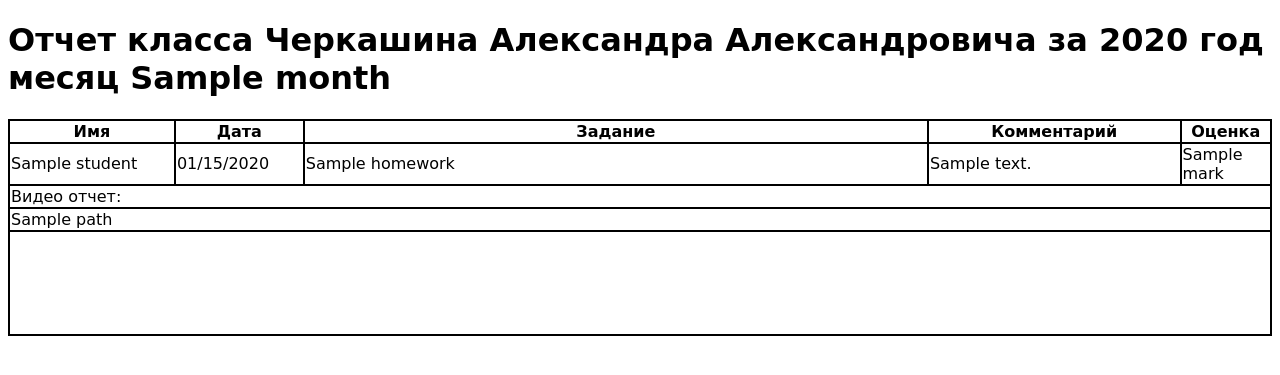
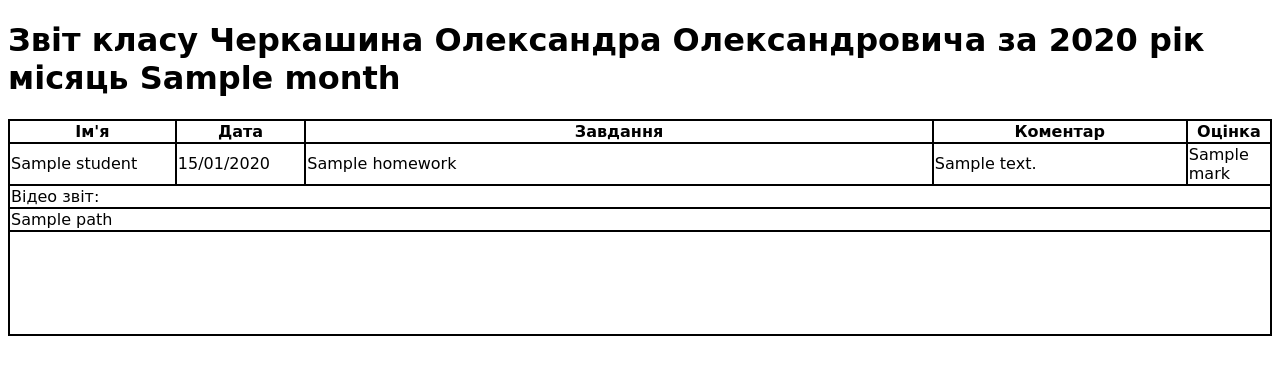
Before and after one commit to EduardCherkashyn/MusicSchool, a Symfony app: template templates/ResultsController/index.html.twig in a window 1280 px wide. Shown: the top 375 px of the page. Run offline with Twig, Linux system fonts and the light colour scheme; the template is opened without the code that fills it: most values are stand-ins (such as "Sample title", 1, 10 or a date in 2020); some libraries are stand-ins or nearby versions.

Commit message:
Ukrainian version templates

```diff
--- a/templates/ResultsController/index.html.twig
+++ b/templates/ResultsController/index.html.twig
@@ -28,29 +28,29 @@
 
 
 </style>
-    <h1> Отчет класса Черкашина Александра Александровича за {{ year}}&nbsp;год месяц {{ month }}</h1>
+    <h1> Звіт класу Черкашина Олександра Олександровича за {{ year}}&nbsp;рік місяць {{ month }}</h1>
 
     <table id="table" cellspacing="0">
         <thead>
         <tr>
-            <th width="130px">Имя</th>
+            <th width="130px">Ім'я</th>
             <th width="100px">Дата</th>
-            <th width="500px">Задание</th>
-            <th width="200px">Комментарий</th>
-            <th width="10px">Оценка</th>
+            <th width="500px">Завдання</th>
+            <th width="200px">Коментар</th>
+            <th width="10px">Оцінка</th>
         </tr>
         </thead>
         <tbody>
     {% for lesson in data %}
         <tr>
             <td>{{ lesson.student.name }}</td>
-            <td>{{ lesson.date|date("m/d/Y") }}</td>
+            <td>{{ lesson.date|date("d/m/Y") }}</td>
             <td>{{ lesson.homework }}</td>
             <td>{{ lesson.markComment}}</td>
             <td>{{ lesson.mark}}</td>
         </tr>
         <tr>
-            <td colspan="5">Видео отчет:</td>
+            <td colspan="5">Відео звіт:</td>
         </tr>
         {% for link in lesson.youtubeLinks %}
                 <tr>
```
